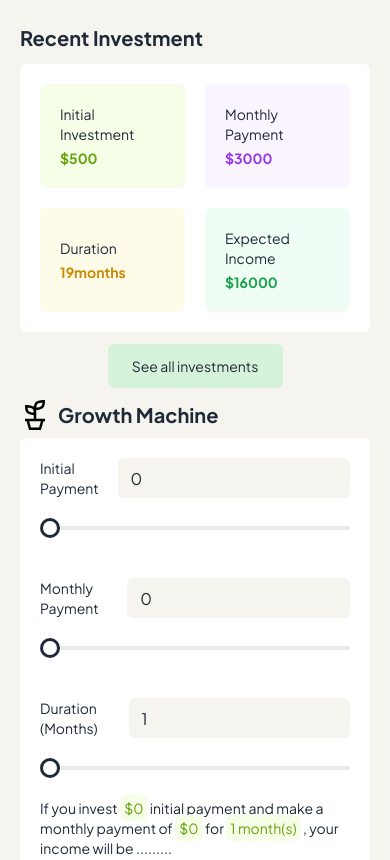
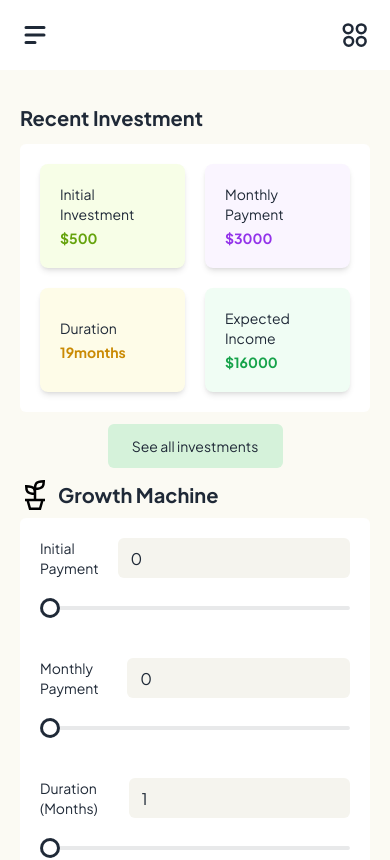
Before and after one commit to Neon-jeff/groo-frontend, a React (Vite) app: page /users/dashboard in a window 390 px wide. Shown: the top 860 px of the page. Built offline with nearby package versions, Linux system fonts and the light colour scheme.

Commit message:
Dashboard Mobile Nav

```diff
--- a/src/components/dashboardComponents/SideNav.jsx
+++ b/src/components/dashboardComponents/SideNav.jsx
@@ -12,7 +12,7 @@ export default function SideNav() {
           size: 30,
         };
   return (
-    <div className=" max-sm:hidden py-10 px-5 text-sm bg-primary w-2/12 text-white flex flex-col justify-evenly items-center">
+    <div className=" max-sm:hidden max-sm:top-0 max-sm:h-full max-sm:z-[1] max-sm:fixed max-sm:w-4/5 py-10 px-5 text-sm bg-primary w-2/12 text-white flex flex-col justify-evenly items-center">
       <p>LOGO</p>
       {/* Nav Element */}
       <ul className="text-white flex flex-col gap-8 w-full">
--- /dev/null
+++ b/src/components/dashboardComponents/SideNavMobile.jsx
@@ -0,0 +1,57 @@
+import React, { useState } from "react";
+import { Link } from "react-router-dom";
+import { MdDashboard } from "react-icons/md";
+import { RiAccountCircleFill } from "react-icons/ri";
+import { MdEmail } from "react-icons/md";
+import ButtonDBoard from "../buttons/buttonDashboard";
+import { IoLogOut } from "react-icons/io5";
+import { RiBankCardFill } from "react-icons/ri";
+import { HiMenuAlt2 } from "react-icons/hi";
+import { RiApps2Line } from "react-icons/ri";
+import { IoCloseOutline } from "react-icons/io5";
+
+export default function SideNavMobile() {
+  let [mNav, setMNav] = useState(false);
+  const iconProps = {
+    size: 30,
+  };
+  return (
+    <div className=" lg:w-2/12">
+      {/* mobile Nav */}
+      <div className="bg-white w-full md:hidden fixed top-0 p-5 flex justify-between">
+        <HiMenuAlt2 {...iconProps} onClick={()=>{setMNav(!mNav)}}/>
+        <RiApps2Line {...iconProps} />
+      </div>
+      {mNav && (
+        <div className="relative max-sm:top-0 max-sm:h-full max-sm:z-[1] max-sm:fixed max-sm:w-4/5 py-10 px-5 text-sm bg-primary h-full text-white flex flex-col justify-evenly items-center">
+        <IoCloseOutline size={30} className="absolute top-5 right-5" onClick={()=>{setMNav(!mNav)}}/>
+          <p>LOGO</p>
+          {/* Nav Element */}
+          <ul className="text-white flex flex-col gap-8 w-full">
+            <Link className="flex items-center gap-5 ">
+              <MdDashboard {...iconProps} />
+              Dashboard
+            </Link>
+            <Link className="flex items-center gap-5 ">
+              <RiBankCardFill {...iconProps} />
+              Investments
+            </Link>
+            <Link className="flex items-center gap-5">
+              <RiAccountCircleFill {...iconProps} />
+              Account
+            </Link>
+          </ul>
+          <ButtonDBoard />
+          <Link className="flex items-center gap-5 w-full text-secondary">
+            <MdEmail {...iconProps} />
+            Contact Us
+          </Link>
+          <Link className="flex items-center gap-5 w-full text-gray-400 ">
+            <IoLogOut {...iconProps} />
+            Logout
+          </Link>
+        </div>
+      )}
+    </div>
+  );
+}
--- a/src/components/dashboardComponents/aside.jsx
+++ b/src/components/dashboardComponents/aside.jsx
@@ -1,5 +1,6 @@
 import React from 'react'
 import ProfileCard from './profileCard'
+import ButtonDBoard from '../buttons/buttonDashboard';
 
 export default function Aside() {
   return (
@@ -23,6 +24,7 @@ export default function Aside() {
           <button className="w-1/2 bg-saltpan-300 p-2 rounded-md">Start</button>
         </div>
       </div>
+      <ButtonDBoard width="w-full max-sm:w-1/2" />
     </div>
   );
 }
--- a/src/components/dashboardComponents/mainContent.jsx
+++ b/src/components/dashboardComponents/mainContent.jsx
@@ -5,24 +5,24 @@ import { GrGrow } from "react-icons/gr";
 
 export default function MainContent() {
   return (
-    <div className="bg-sub w-7/12 px-10 py-6 max-sm:px-5 max-sm:w-full ">
+    <div className=" w-7/12 px-10 py-6 max-sm:px-5 max-sm:w-full mt-20 ">
       {/* Investment Status */}
       <div className="flex flex-col gap-3">
         <h1 className="text-xl font-semibold ">Recent Investment</h1>
         <div className="bg-white p-5 rounded-md flex justify-between text-sm max-sm:grid max-sm:grid-cols-2 max-sm:gap-5 ">
-          <p className="flex flex-col gap-1  justify-center bg-lime-50 p-5  rounded-md ">
+          <p className="flex flex-col gap-1 shadow-md  justify-center bg-lime-50 p-5  rounded-lg ">
             Initial Investment{" "}
             <span className="text-md font-semibold text-lime-600 ">$500</span>
           </p>
-          <p className="flex flex-col gap-1 p-5 justify-center rounded-md bg-purple-50">
+          <p className="flex flex-col gap-1 p-5 justify-center rounded-lg shadow-md bg-purple-50">
             Monthly Payment{" "}
             <span className="text-md font-semibold text-purple-600">$3000</span>
           </p>
-          <p className="flex flex-col gap-1 justify-center p-5 rounded-md bg-yellow-50">
+          <p className="flex flex-col gap-1 justify-center p-5 rounded-lg shadow-md bg-yellow-50">
             Duration{" "}
             <span className="text-md font-semibold text-yellow-600">19months</span>
           </p>
-          <p className="flex flex-col gap-1 p-5 justify-center rounded-md bg-green-50">
+          <p className="flex flex-col gap-1 p-5 justify-center rounded-lg shadow-md bg-green-50">
             Expected Income{" "}
             <span className="text-md font-semibold text-green-600">$16000</span>
           </p>
@@ -39,7 +39,6 @@ export default function MainContent() {
           Growth Machine
         </h1>
         <Calculator />
-        <ButtonDBoard width="w-1/4 max-sm:w-1/2" />
       </div>
     </div>
   );
--- a/src/pages/dashboard/dashboard.jsx
+++ b/src/pages/dashboard/dashboard.jsx
@@ -2,10 +2,12 @@ import React from 'react'
 import SideNav from '../../components/dashboardComponents/SideNav'
 import MainContent from '../../components/dashboardComponents/mainContent'
 import Aside from '../../components/dashboardComponents/aside'
+import SideNavMobile from '../../components/dashboardComponents/SideNavMobile'
 
 export default function () {
   return (
     <div className='h-full flex overflow-x-hidden'>
+        <SideNavMobile/>
         <SideNav/>
         <MainContent/>
         <Aside/>
```
